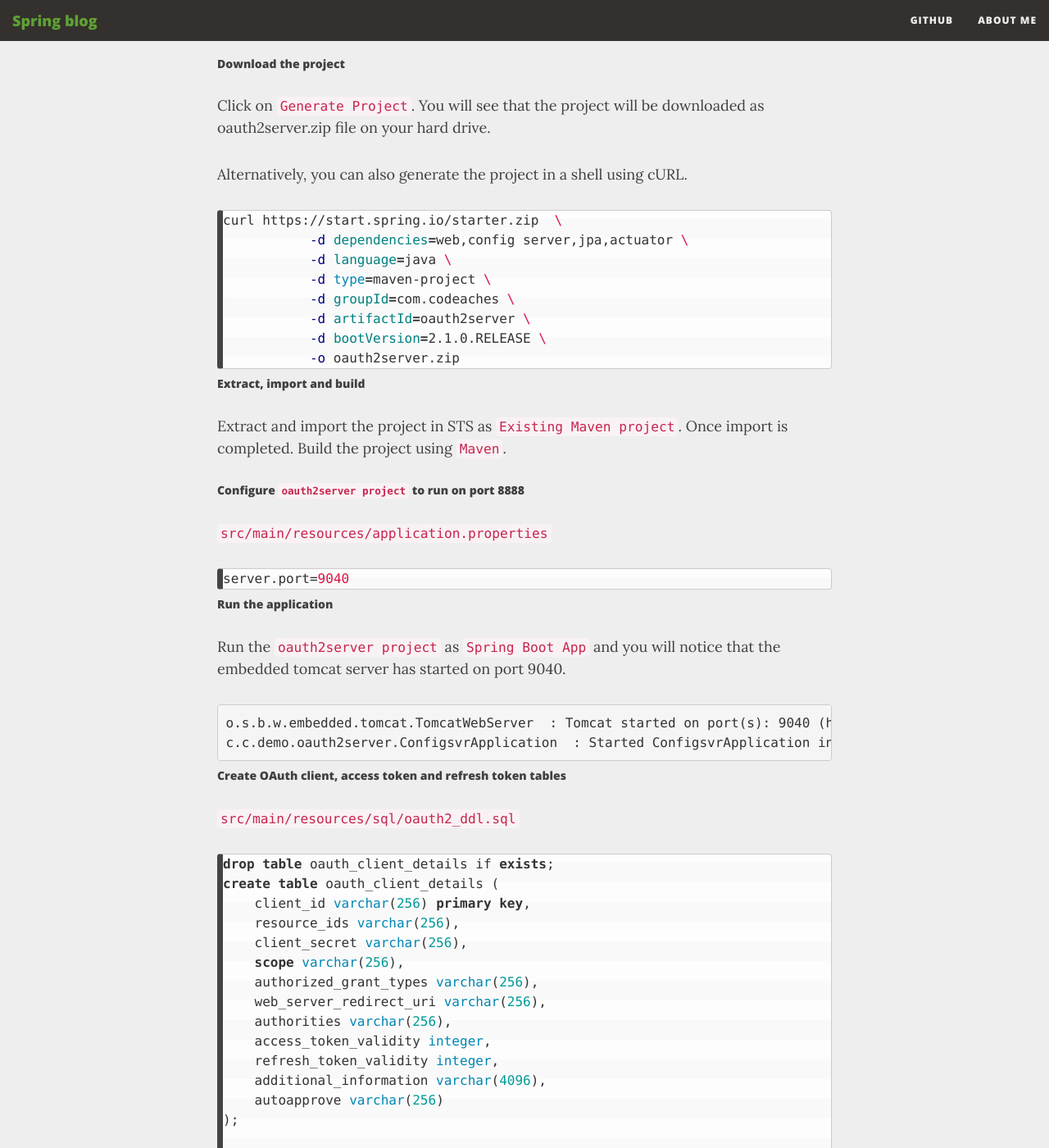
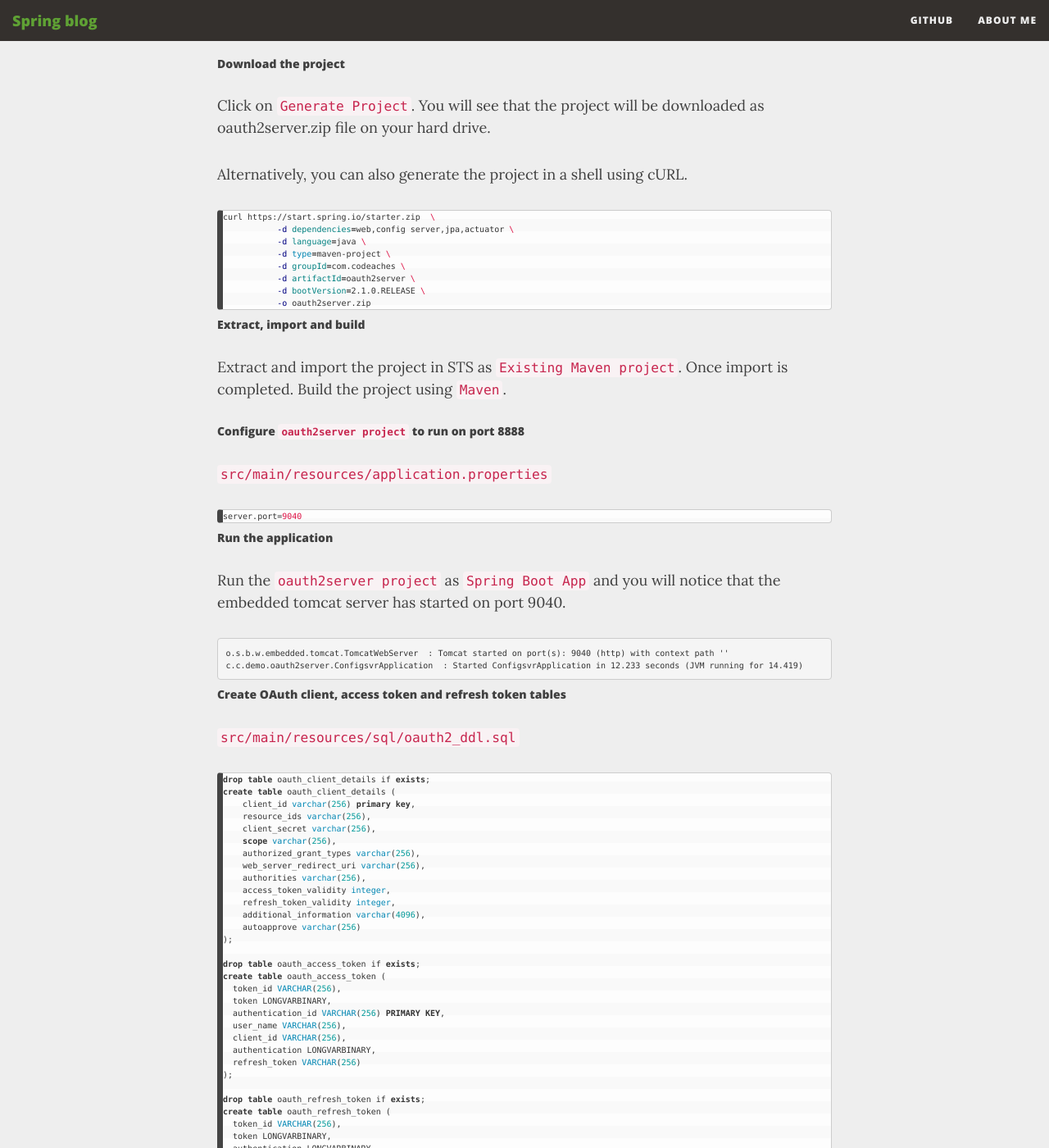
Before and after one commit to codeaches/codeaches.github.io, a Jekyll site: the page built from _posts/2018-12-17-Spring Boot-OAuth2 and Resource Server setup.md, in a window 1280 px wide and 1400 px high, scrolled down 1423 px. Shown: the whole window at 82% size. Built offline with Jekyll 4.4.1, drawn with Linux system fonts in a browser that asks for light colours; nearby versions of some CDN libraries; some of the changed text lies outside the part shown.

Commit message:
no message

```diff
--- a/_config.yml
+++ b/_config.yml
@@ -152,7 +152,7 @@ timezone: "America/Phoenix"
 markdown: kramdown
 highlighter: rouge
 permalink: /:year-:month-:day-:title/
-paginate: 5
+paginate: 20
 
 kramdown:
   input: GFM
--- a/css/main.css
+++ b/css/main.css
@@ -663,9 +663,10 @@ table tr td :last-child {
 }
 
 /* --- Code blocks --- */
+/* --- pre.font-size changed from 16px to 10px;--- */
 
 pre {
-  font-size: 16px;
+  font-size: 10px;
   line-height: 1.5em;
 }
 pre code {
```
